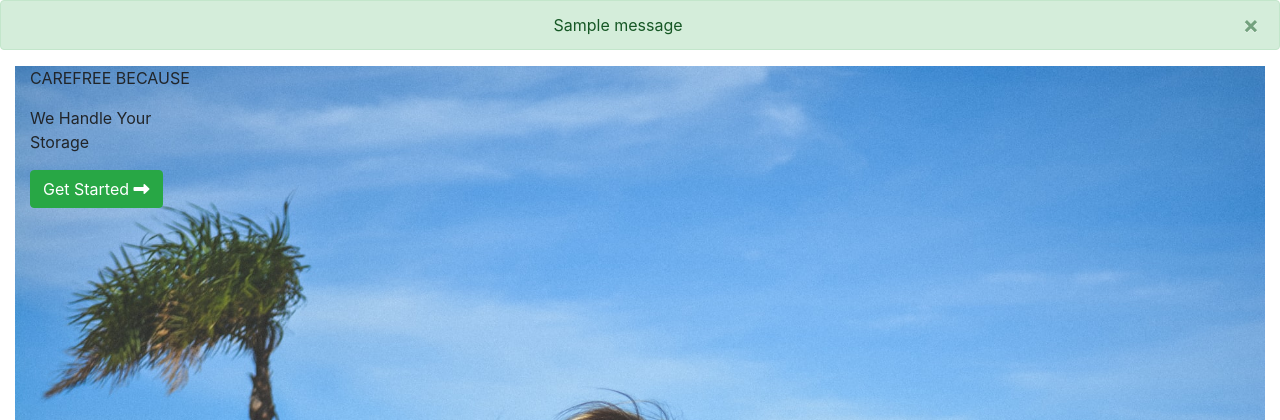
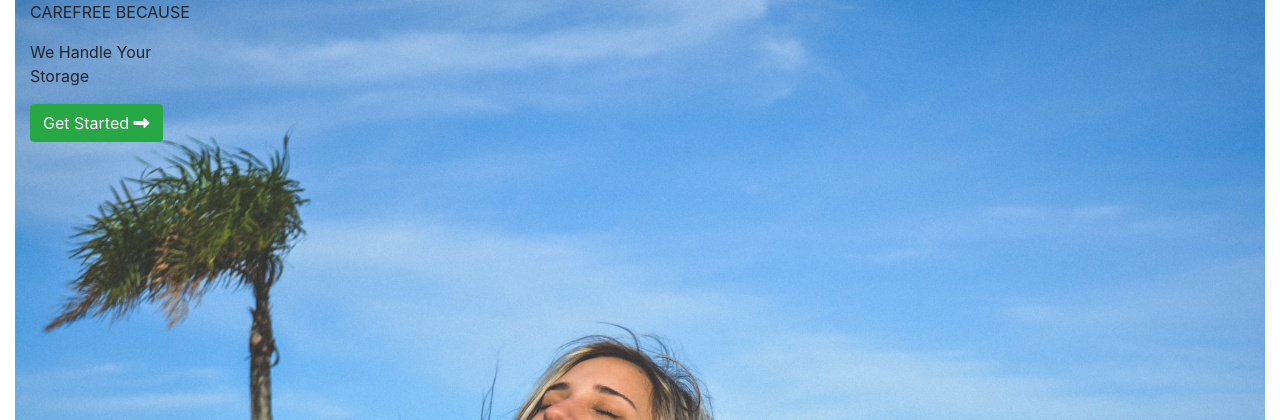
Before and after one commit to layersony/storagesite, a Django app: page / in a window 1280 px wide. Shown: the part 56-476 px from the top of the page. Run offline with Django 3.2, Linux system fonts and the light colour scheme; tables that the repository leaves empty hold one stand-in row (values such as "Sample post"); one stand-in notice (Sample message) is shown; parts of the project's set-up code (start-up, migrations or seed data) failed here and were passed over; some libraries are stand-ins or nearby versions.

Commit message:
minor change

```diff
--- a/mainapp/templates/index.html
+++ b/mainapp/templates/index.html
@@ -5,18 +5,6 @@
 
 
 {% block content %}
-<div class="text-center mb-0">
-    {% for message in messages %}
-    <div class="container-fluid p-0">
-      <div class="alert {{ message.tags }} alert-dismissible" role="alert" >
-        <button type="button" class="close" data-dismiss="alert" aria-label="Close">
-          <span aria-hidden="true">&times;</span>
-        </button>
-        {{ message }}
-      </div>
-    </div>
-    {% endfor %}
-</div>
 <main class="container-fluid">
     <!-- HEADER -->
     <div class="header position-relative">
```
Also changed, not shown: mainapp/migrations/0001_initial.py, media/profiles/6site.png (added).
